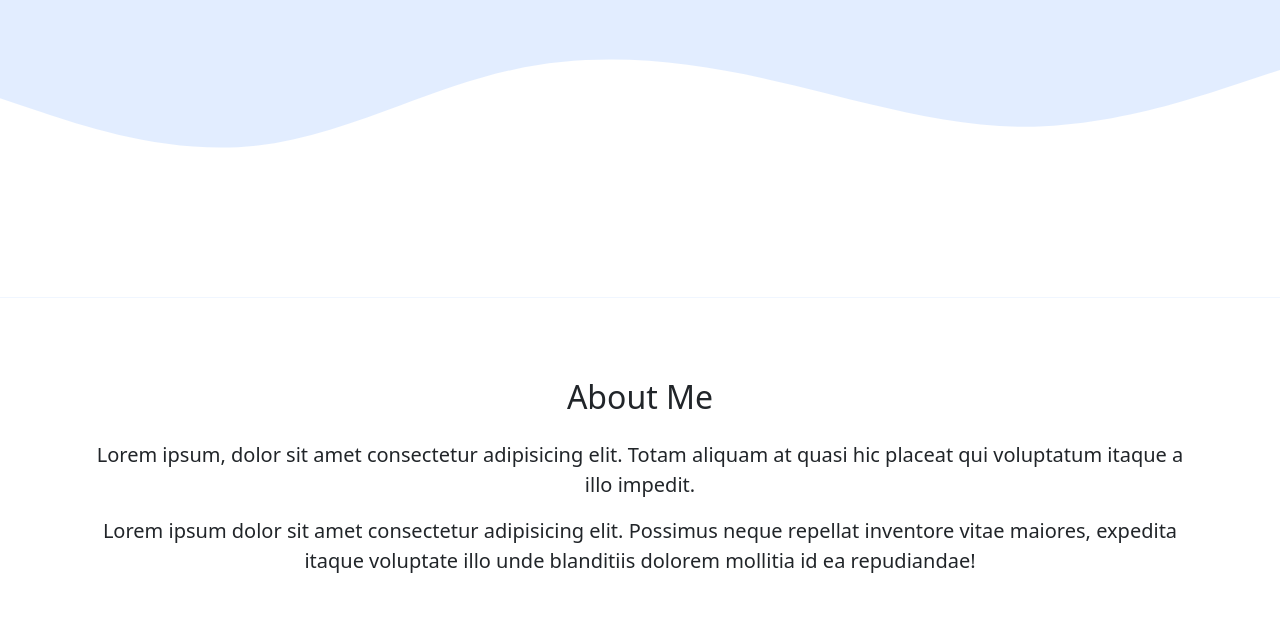
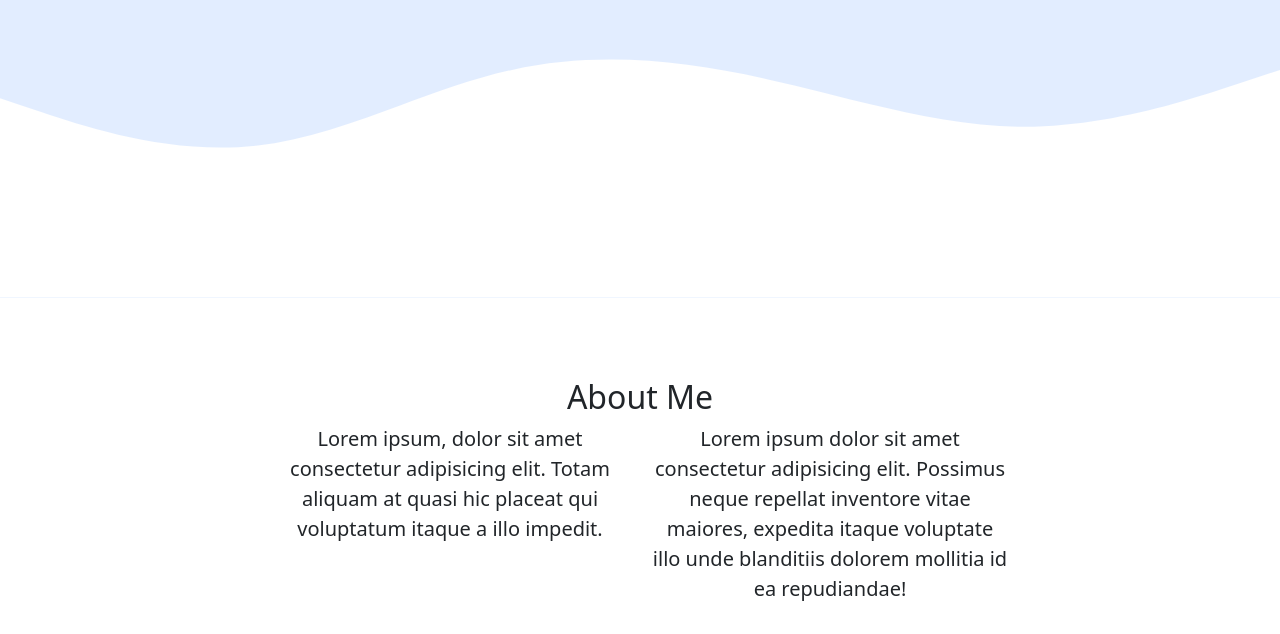
Before and after one commit to syarizx-30/portofolioBootstrap5, a plain HTML site: page index.html in a window 1280 px wide. Shown: the part 404-1038 px from the top of the page. Drawn offline with nearby package versions, Linux system fonts and the light colour scheme.

Commit message:
fix eror

```diff
--- a/index.html
+++ b/index.html
@@ -62,16 +62,16 @@
     <!-- About -->
     <section id="about">
       <div class="container">
-        <div class="row mb-3">
+        <div class="row-mb-3">
           <div class="col text-center">
             <h2>About Me</h2>
           </div>
         </div>
         <div class="row justify-content-center fs-5 text-center">
-          <div class="col-mb-4">
+          <div class="col-md-4">
             <p>Lorem ipsum, dolor sit amet consectetur adipisicing elit. Totam aliquam at quasi hic placeat qui voluptatum itaque a illo impedit.</p>
           </div>
-          <div class="col-mb-4">
+          <div class="col-md-4">
             <p>Lorem ipsum dolor sit amet consectetur adipisicing elit. Possimus neque repellat inventore vitae maiores, expedita itaque voluptate illo unde blanditiis dolorem mollitia id ea repudiandae!</p>
           </div>
         </div>
```
